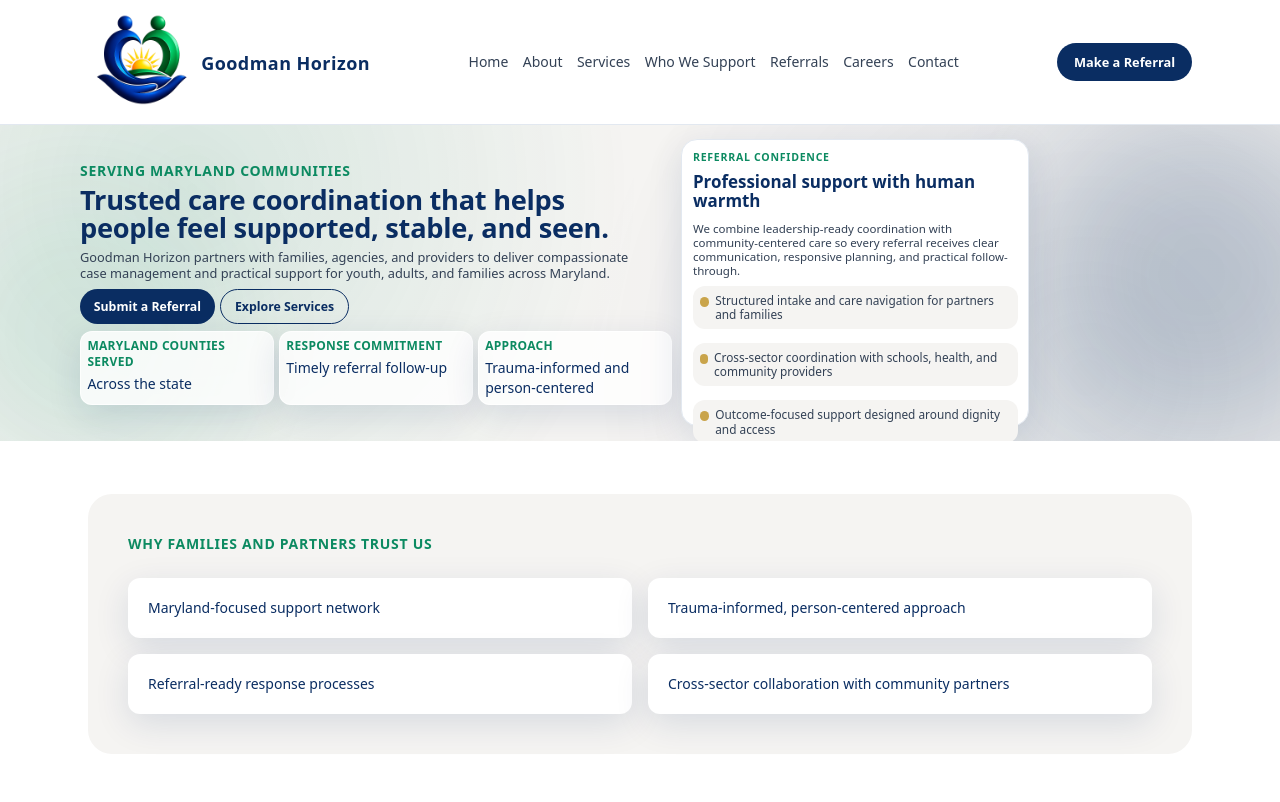
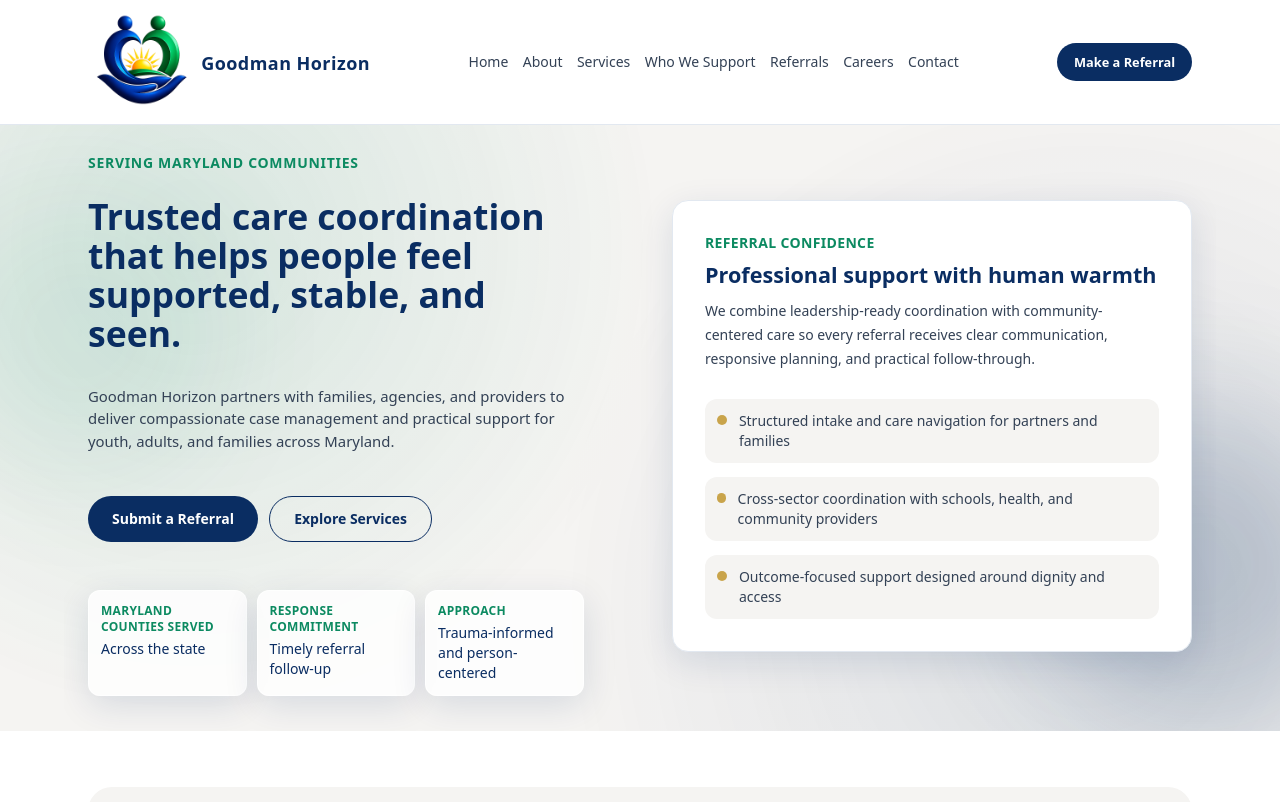
Before and after one commit to EricGoodmanD/Goodman-Horizon, a Next.js app: page / in a window 1280 px wide. Shown: the top 802 px of the page. Built offline with nearby package versions, Linux system fonts and the light colour scheme.

Commit message:
Restore premium laptop hero spacing and lift key elements

```diff
--- a/app/globals.css
+++ b/app/globals.css
@@ -35,13 +35,9 @@ body {
 }
 
 @media (min-width: 1024px) and (max-width: 1440px) {
-  .laptop-hero-breakpoint-debug {
-    min-height: 0;
-  }
-
   .section-shell {
-    padding-top: 3.35rem;
-    padding-bottom: 3.35rem;
+    padding-top: 3.5rem;
+    padding-bottom: 3.5rem;
   }
 
   .laptop-header-row {
@@ -63,95 +59,55 @@ body {
     font-size: 0.8rem;
   }
 
-  .laptop-hero-breakpoint-debug .laptop-hero-shell {
-    grid-template-columns: minmax(0, 1.07fr) minmax(0, 0.93fr);
-    min-height: 18.25rem;
-    gap: 0.3rem;
-    padding-top: 0.9rem;
-    padding-bottom: 0.9rem;
-    padding-left: 1rem;
-    padding-right: 1rem;
+  .laptop-hero-shell {
+    grid-template-columns: minmax(0, 1.03fr) minmax(0, 0.97fr);
+    min-height: 25rem;
+    gap: 1.35rem;
+    padding-top: 1.95rem;
+    padding-bottom: 2.2rem;
     align-items: center;
-    overflow: visible;
+    overflow: hidden;
   }
 
-  .laptop-hero-breakpoint-debug .laptop-hero-left {
-    padding-right: 0.28rem;
+  .laptop-hero-left {
+    padding-right: 0.25rem;
+    margin-top: -0.2rem;
   }
 
-  .laptop-hero-breakpoint-debug .laptop-hero-title {
-    font-size: 1.7rem;
-    line-height: 1.03;
-    letter-spacing: -0.01em;
-    margin-top: 0.34rem;
+  .laptop-hero-title {
+    font-size: 2.22rem;
+    line-height: 1.1;
+    margin-top: 0.8rem;
   }
 
-  .laptop-hero-breakpoint-debug .laptop-hero-copy {
-    margin-top: 0.42rem;
-    font-size: 0.8rem;
-    line-height: 1.26;
+  .laptop-hero-copy {
+    margin-top: 0.9rem;
+    font-size: 0.93rem;
+    line-height: 1.5;
   }
 
-  .laptop-hero-breakpoint-debug .laptop-hero-actions {
-    margin-top: 0.52rem;
-    gap: 0.34rem;
+  .laptop-hero-actions {
+    margin-top: 1.05rem;
+    gap: 0.7rem;
   }
 
-  .laptop-hero-breakpoint-debug .laptop-hero-stats {
-    margin-top: 0.4rem;
-    gap: 0.28rem;
+  .laptop-hero-stats {
+    margin-top: 1rem;
+    gap: 0.6rem;
   }
 
-  .laptop-hero-breakpoint-debug .laptop-hero-card {
-    max-width: 21.75rem;
-    padding: 0.66rem;
-    margin-left: 0;
+  .laptop-hero-card {
+    max-width: 25.75rem;
+    padding: 1.05rem;
+    margin-left: auto;
     margin-right: auto;
     width: 100%;
-    max-height: 17.95rem;
+    transform: translateY(-0.45rem);
   }
 
-  .laptop-hero-breakpoint-debug .laptop-hero-stats > div {
-    min-height: 3rem;
-    padding: 0.38rem 0.4rem;
-  }
-
-  .laptop-hero-breakpoint-debug .laptop-hero-card-title {
-    font-size: 1.06rem;
-    line-height: 1.12;
-  }
-
-  .laptop-hero-breakpoint-debug .laptop-hero-shell .btn-primary,
-  .laptop-hero-breakpoint-debug .laptop-hero-shell .btn-secondary {
-    min-height: 2.14rem;
-    padding: 0.4rem 0.86rem;
-    font-size: 0.77rem;
-  }
-
-  .laptop-hero-breakpoint-debug .laptop-hero-card > p {
-    font-size: 0.72rem;
-    line-height: 1.22;
-  }
-
-  .laptop-hero-breakpoint-debug .laptop-hero-card > p:first-child {
-    font-size: 0.66rem;
-    letter-spacing: 0.07em;
-  }
-
-  .laptop-hero-breakpoint-debug .laptop-hero-card .space-y-3\.5 {
-    margin-top: 0.5rem;
-    gap: 0.32rem;
-  }
-
-  .laptop-hero-breakpoint-debug .laptop-hero-card .space-y-3\.5 > div {
-    padding: 0.46rem;
-    min-height: 2.2rem;
-    gap: 0.4rem;
-  }
-
-  .laptop-hero-breakpoint-debug .laptop-hero-card .space-y-3\.5 p {
-    font-size: 0.74rem;
-    line-height: 1.2;
+  .laptop-hero-card-title {
+    font-size: 1.35rem;
+    line-height: 1.25;
   }
 
   .laptop-support-section {
```
